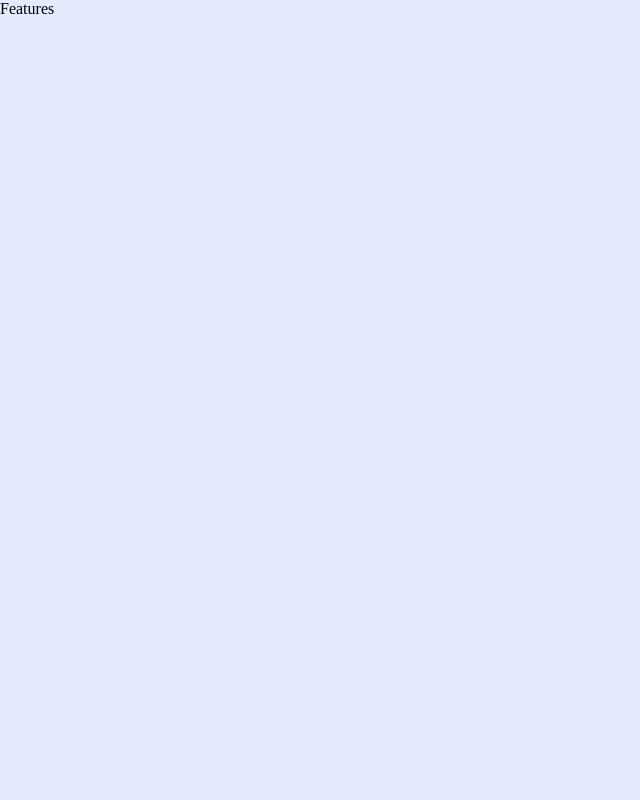
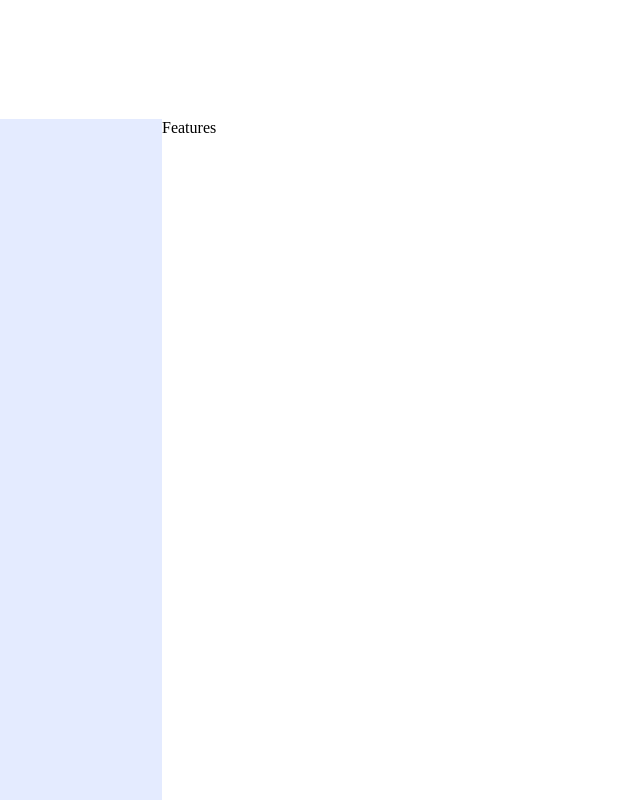
Before and after one commit to tazojashiashvili/css2-6, a plain HTML site: page index.html in a window 1280 px wide. Shown: the top 800 px of the page, without its empty margins (0-640 px from the left). Drawn offline with Linux system fonts and the light colour scheme.

Commit message:
do a ilttle changes

```diff
--- a/index.html
+++ b/index.html
@@ -1,5 +1,6 @@
 <!DOCTYPE html>
 <html lang="en">
+
 <head>
     <meta charset="UTF-8">
     <meta name="viewport" content="width=device-width, initial-scale=1.0">
@@ -8,9 +9,15 @@
     <link rel="icon" href="images/Featured icon.svg" />
     <title>Document</title>
 </head>
-<body id="body">
-    <header>
-        <div id="features">Features</div>
-    </header>
+
+<body>
+    <section id="section">
+        <section id="section2">
+            <header>
+                <div id="features">Features</div>
+            </header>
+        </section>
+    </section>
 </body>
+
 </html>
--- a/styles/mini.css
+++ b/styles/mini.css
@@ -4,12 +4,22 @@
     box-sizing: border-box;
 }
 
-#body {
+#section {
     background-color: #E4EBFF;
     width: 1604px;
     height: 2377px;
+    margin: 0 auto;
+    margin-top: 119px;
+}
+
+#section2 {
+    background-color: #fff;
+    width: 1280px;
+    height: 2152px;
+    margin: 0 auto;
+    margin-top: 96px;
+
 }
 
 #features {
-
 }
```
